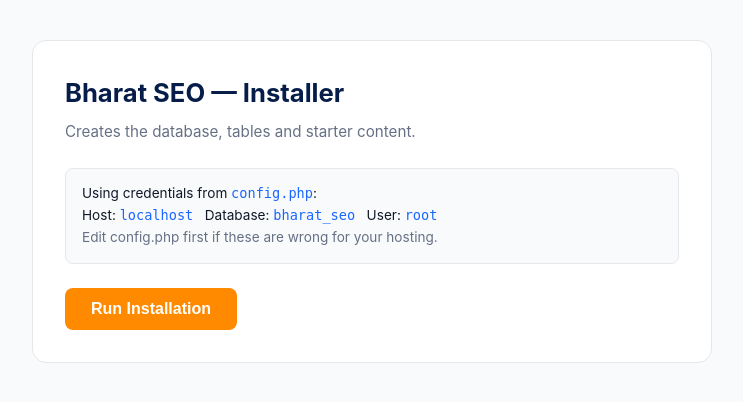
After one commit to dhdhdh51/bharta, a PHP site: page /install.php in a window 1280 px wide. The commit adds this page. Shown: the top 402 px of the page, without its empty margins (268-1011 px from the left). Run offline with PHP 8.4, Linux system fonts and the light colour scheme; some libraries are stand-ins or nearby versions.

Commit message:
fix: resolve admin 500 error and improve DB setup
- Remove Header/Options directives from admin/.htaccess that caused HTTP 500
  on shared hosts with restricted AllowOverride (broke the admin login page)
- Apply admin noindex via PHP (X-Robots-Tag header + meta) instead of .htaccess
- Add install.php one-click installer to create DB, tables and seed data with
  clear step-by-step error reporting
- Add DEBUG_MODE config flag; show detailed, friendly DB connection errors
- Harden must_change_password session check
- Exclude install.php from robots.txt

```diff
--- a/config.php
+++ b/config.php
@@ -24,10 +24,15 @@ define('MAX_UPLOAD_SIZE', 5 * 1024 * 1024); // 5MB
 // Session Configuration
 define('SESSION_LIFETIME', 3600); // 1 hour
 
-// Error Reporting (set to 0 in production)
+// Debug Mode
+// Set to true while setting up / troubleshooting to see detailed errors.
+// IMPORTANT: set back to false on a live production site.
+define('DEBUG_MODE', true);
+
+// Error Reporting
 error_reporting(E_ALL);
-ini_set('display_errors', 0);
-ini_set('log_errors', 1);
+ini_set('display_errors', DEBUG_MODE ? '1' : '0');
+ini_set('log_errors', '1');
 
 // Timezone
 date_default_timezone_set('Asia/Kolkata');
--- /dev/null
+++ b/install.php
@@ -0,0 +1,163 @@
+<?php
+/**
+ * Bharat SEO - One-Click Installer
+ *
+ * Creates the database, all tables and seed data from database.sql.
+ * Visit /install.php in your browser, click "Run Installation".
+ *
+ * SECURITY: Delete this file after a successful installation.
+ */
+require_once __DIR__ . '/config.php';
+
+$steps = [];
+$ok = true;
+$run = ($_SERVER['REQUEST_METHOD'] === 'POST');
+
+function step(string $label, bool $success, string $detail = ''): void {
+    global $steps, $ok;
+    if (!$success) $ok = false;
+    $steps[] = ['label' => $label, 'ok' => $success, 'detail' => $detail];
+}
+
+if ($run) {
+    // 1. Connect to MySQL server (no database selected yet)
+    $pdo = null;
+    try {
+        $pdo = new PDO(
+            "mysql:host=" . DB_HOST . ";charset=" . DB_CHARSET,
+            DB_USER,
+            DB_PASS,
+            [PDO::ATTR_ERRMODE => PDO::ERRMODE_EXCEPTION]
+        );
+        step('Connected to MySQL server (' . DB_HOST . ')', true);
+    } catch (PDOException $e) {
+        step('Connect to MySQL server', false, $e->getMessage()
+            . ' — check DB_HOST / DB_USER / DB_PASS in config.php');
+    }
+
+    // 2. Read and execute database.sql
+    if ($pdo) {
+        $sqlFile = __DIR__ . '/database.sql';
+        if (!is_readable($sqlFile)) {
+            step('Read database.sql', false, 'File not found or not readable at ' . $sqlFile);
+        } else {
+            $sql = file_get_contents($sqlFile);
+            step('Read database.sql (' . number_format(strlen($sql)) . ' bytes)', true);
+            try {
+                // PDO_MYSQL supports multiple statements in a single exec()
+                $pdo->exec($sql);
+                step('Executed schema and seed data', true);
+            } catch (PDOException $e) {
+                step('Execute schema and seed data', false, $e->getMessage());
+            }
+        }
+    }
+
+    // 3. Verify by connecting to the new database and counting key tables
+    if ($ok) {
+        try {
+            $db = new PDO(
+                "mysql:host=" . DB_HOST . ";dbname=" . DB_NAME . ";charset=" . DB_CHARSET,
+                DB_USER,
+                DB_PASS,
+                [PDO::ATTR_ERRMODE => PDO::ERRMODE_EXCEPTION, PDO::ATTR_DEFAULT_FETCH_MODE => PDO::FETCH_ASSOC]
+            );
+
+            $checks = [
+                'admin_users' => 'Admin user',
+                'services' => 'Services',
+                'industries' => 'Industries',
+                'packages' => 'Packages',
+                'site_settings' => 'Site settings',
+                'seo_settings' => 'SEO settings',
+            ];
+            foreach ($checks as $table => $label) {
+                $count = (int)$db->query("SELECT COUNT(*) FROM `$table`")->fetchColumn();
+                step("Table `$table` ready ($count rows)", $count >= 0);
+            }
+
+            // Verify admin login works
+            $admin = $db->query("SELECT username FROM admin_users WHERE username = 'admin'")->fetch();
+            step('Default admin account present', (bool)$admin,
+                $admin ? 'Login: admin / admin123 (you will be asked to change it)' : 'admin row missing');
+        } catch (PDOException $e) {
+            step('Verify installed database', false, $e->getMessage());
+        }
+    }
+}
+?>
+<!DOCTYPE html>
+<html lang="en">
+<head>
+    <meta charset="UTF-8">
+    <meta name="viewport" content="width=device-width, initial-scale=1.0">
+    <meta name="robots" content="noindex, nofollow">
+    <title>Install - Bharat SEO</title>
+    <style>
+        *{box-sizing:border-box;margin:0;padding:0}
+        body{font-family:'Inter',-apple-system,sans-serif;background:#F8FAFC;color:#101828;line-height:1.6;padding:40px 16px}
+        .card{max-width:680px;margin:0 auto;background:#fff;border:1px solid #E5E7EB;border-radius:14px;padding:32px}
+        h1{color:#071D49;font-size:1.6rem;margin-bottom:6px}
+        .sub{color:#667085;margin-bottom:24px;font-size:.95rem}
+        .cfg{background:#F8FAFC;border:1px solid #E5E7EB;border-radius:8px;padding:14px 16px;font-size:.85rem;margin-bottom:24px}
+        .cfg code{color:#1B66FF}
+        .btn{display:inline-block;background:#FF8A00;color:#fff;border:none;padding:12px 26px;border-radius:8px;font-size:1rem;font-weight:600;cursor:pointer;text-decoration:none}
+        .btn:hover{background:#e67a00}
+        .row{display:flex;gap:10px;align-items:flex-start;padding:10px 0;border-bottom:1px solid #F1F5F9}
+        .ic{flex-shrink:0;width:22px;height:22px;border-radius:50%;display:flex;align-items:center;justify-content:center;font-size:.8rem;font-weight:700;color:#fff}
+        .ic.ok{background:#16a34a}.ic.no{background:#dc2626}
+        .detail{color:#667085;font-size:.82rem;word-break:break-word}
+        .result{margin-top:24px;padding:16px;border-radius:8px;font-size:.95rem}
+        .result.good{background:#dcfce7;color:#166534;border:1px solid #bbf7d0}
+        .result.bad{background:#fee2e2;color:#991b1b;border:1px solid #fecaca}
+        .warn{margin-top:16px;background:#fef3c7;color:#92400e;border:1px solid #fde68a;padding:12px 16px;border-radius:8px;font-size:.85rem}
+    </style>
+</head>
+<body>
+    <div class="card">
+        <h1>Bharat SEO — Installer</h1>
+        <p class="sub">Creates the database, tables and starter content.</p>
+
+        <div class="cfg">
+            Using credentials from <code>config.php</code>:<br>
+            Host: <code><?= htmlspecialchars(DB_HOST) ?></code> &nbsp;
+            Database: <code><?= htmlspecialchars(DB_NAME) ?></code> &nbsp;
+            User: <code><?= htmlspecialchars(DB_USER) ?></code>
+            <br><span style="color:#667085">Edit config.php first if these are wrong for your hosting.</span>
+        </div>
+
+        <?php if (!$run): ?>
+            <form method="POST">
+                <button type="submit" class="btn">Run Installation</button>
+            </form>
+        <?php else: ?>
+            <?php foreach ($steps as $s): ?>
+                <div class="row">
+                    <span class="ic <?= $s['ok'] ? 'ok' : 'no' ?>"><?= $s['ok'] ? '✓' : '✕' ?></span>
+                    <div>
+                        <div><?= htmlspecialchars($s['label']) ?></div>
+                        <?php if ($s['detail']): ?><div class="detail"><?= htmlspecialchars($s['detail']) ?></div><?php endif; ?>
+                    </div>
+                </div>
+            <?php endforeach; ?>
+
+            <?php if ($ok): ?>
+                <div class="result good">
+                    <strong>Installation successful!</strong><br>
+                    Go to <a href="/admin/">/admin/</a> and log in with <strong>admin / admin123</strong>.
+                </div>
+                <div class="warn">
+                    For security, <strong>delete install.php</strong> from your server now, and set
+                    <code>DEBUG_MODE</code> to <code>false</code> in config.php once everything works.
+                </div>
+            <?php else: ?>
+                <div class="result bad">
+                    <strong>Installation failed.</strong> Fix the issue marked above (usually database
+                    credentials in config.php) and run the installer again.
+                </div>
+                <form method="POST" style="margin-top:16px"><button type="submit" class="btn">Retry</button></form>
+            <?php endif; ?>
+        <?php endif; ?>
+    </div>
+</body>
+</html>
--- a/robots-generator.php
+++ b/robots-generator.php
@@ -13,6 +13,7 @@ echo "User-agent: *\n";
 echo "Allow: /\n";
 echo "Disallow: /admin/\n";
 echo "Disallow: /includes/\n";
+echo "Disallow: /install.php\n";
 echo "Disallow: /config.php\n";
 echo "Disallow: /database.sql\n";
 echo "Disallow: /thank-you\n";
```
Also changed, not shown: admin/index.php (+7 -1 lines), includes/db.php (+12 -1 lines), admin/.htaccess.
